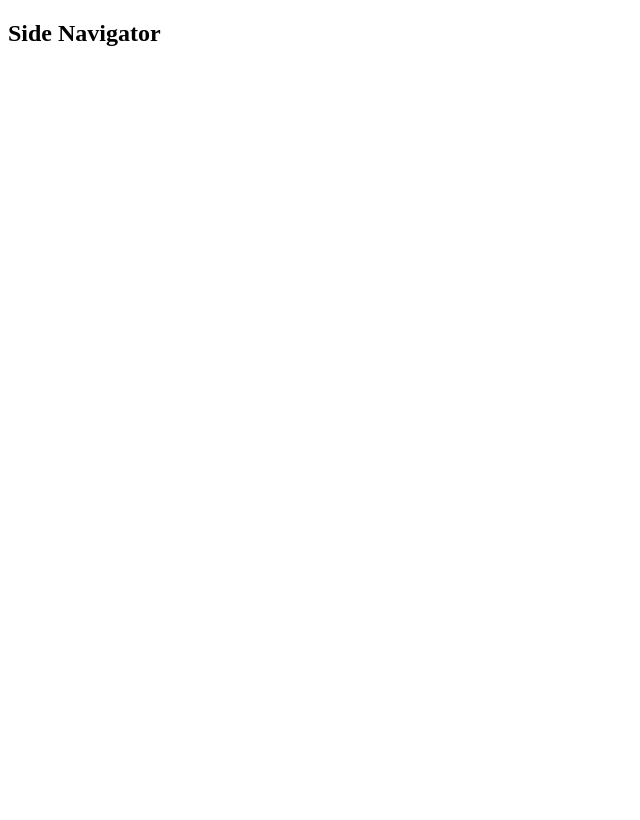
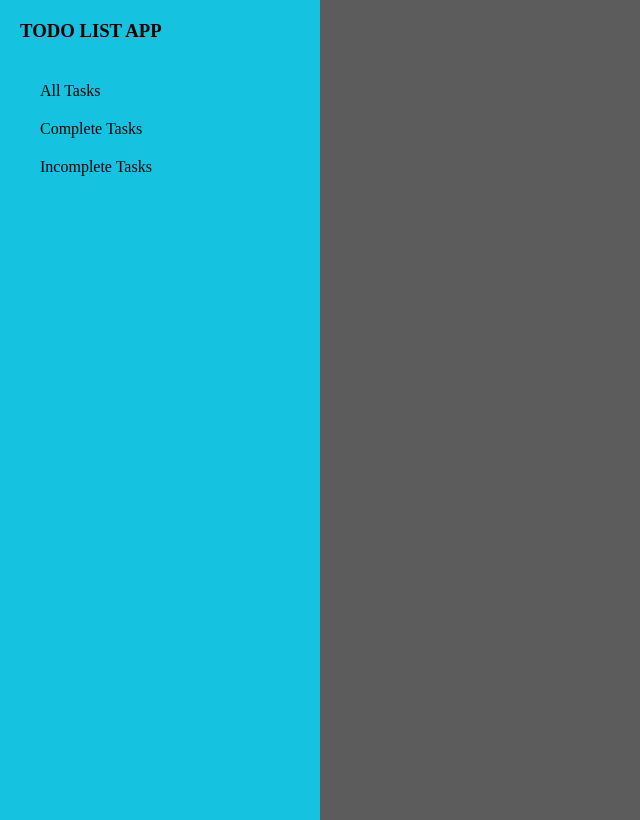
Before and after one commit to Ztrebo14/Todo-List-App-v1, a React (Vite) app: page / in a window 1280 px wide. Shown: the whole page, without its empty margins (0-640 px from the left). Built offline with nearby package versions, Linux system fonts and the light colour scheme.

Commit message:
add Design on SideNav

```diff
--- a/src/App.jsx
+++ b/src/App.jsx
@@ -1,6 +1,10 @@
 import { useState } from 'react'
 import { BrowserRouter as Router, Routes, Route } from 'react-router-dom'
+import './assets/styles/App.css'
 import SideNavigator from './assets/components/SideNavigator'
+import AllTasks from './assets/pages/AllTasks'
+import CompleteTasks from './assets/pages/CompleteTasks'
+import IncompleteTasks from './assets/pages/IncompleteTasks'
 
 function App() {
 
@@ -9,7 +13,9 @@ function App() {
       <Router>
         <Routes>
           <Route path='/' element={<SideNavigator/>}>
-
+            <Route index path='/all-tasks' element={<AllTasks/>} />
+            <Route path='/complete-tasks' element={<CompleteTasks/>} />
+            <Route path='/incomplete-tasks' element={<IncompleteTasks/>} />
           </Route>
         </Routes>
       </Router>
--- a/src/assets/components/SideNavigator.jsx
+++ b/src/assets/components/SideNavigator.jsx
@@ -1,9 +1,22 @@
 import React from 'react'
+import '../../assets/styles/SideNavigator.css'
+import { NavLink, Outlet } from 'react-router-dom'
 
 const SideNavigator = () => {
+
   return (
     <>
-    <h2>Side Navigator</h2>
+    <div className="navigator-content">
+      <div className="sidebar-nav">
+        <h3>TODO LIST APP</h3>
+        <div className="sidebar-nav-links">
+          <NavLink to={'/all-tasks'}>All Tasks</NavLink>
+          <NavLink to={'/complete-tasks'}>Complete Tasks</NavLink>
+          <NavLink to={'/incomplete-tasks'}>Incomplete Tasks</NavLink>
+        </div>
+      </div>
+        <Outlet/>
+    </div>
     </>
   )
 }
--- /dev/null
+++ b/src/assets/pages/AllTasks.jsx
@@ -0,0 +1,13 @@
+import React from 'react'
+
+
+const AllTasks = () => {
+  return (
+    <>
+      <h3>All Tasks</h3>
+
+    </>
+  )
+}
+
+export default AllTasks
--- /dev/null
+++ b/src/assets/pages/CompleteTasks.jsx
@@ -0,0 +1,9 @@
+import React from 'react'
+
+const CompleteTasks = () => {
+  return (
+    <div>CompleteTasks</div>
+  )
+}
+
+export default CompleteTasks
--- /dev/null
+++ b/src/assets/pages/IncompleteTasks.jsx
@@ -0,0 +1,9 @@
+import React from 'react'
+
+const IncompleteTasks = () => {
+  return (
+    <div>IncompleteTasks</div>
+  )
+}
+
+export default IncompleteTasks
--- /dev/null
+++ b/src/assets/styles/App.css
@@ -0,0 +1,7 @@
+* {
+    margin: 0;
+}
+
+body {
+    background-color: rgb(92, 92, 92);
+}
--- /dev/null
+++ b/src/assets/styles/SideNavigator.css
@@ -0,0 +1,28 @@
+.navigator-content {
+    display: grid;
+    grid-template-columns: 0.4fr 1.6fr;
+}
+
+.sidebar-nav {
+    background-color: rgb(21, 194, 224);
+    height: 100vh;
+    width: 300px;
+    padding: 20px 0 0 20px;
+}
+
+.sidebar-nav a {
+    text-decoration: none;
+    color: black;
+    padding: 10px 0 10px 0;
+}
+
+.sidebar-nav-links {
+    display: flex;
+    flex-direction: column;
+    padding: 30px 0 0 20px;
+}
+
+.route-page-output {
+    display: flex;
+    flex-direction: column;
+}
```
Also changed, not shown: src/assets/components/AddTask.jsx (added, +11 -0 lines), src/assets/components/NavContent.jsx (added, +12 -0 lines).
